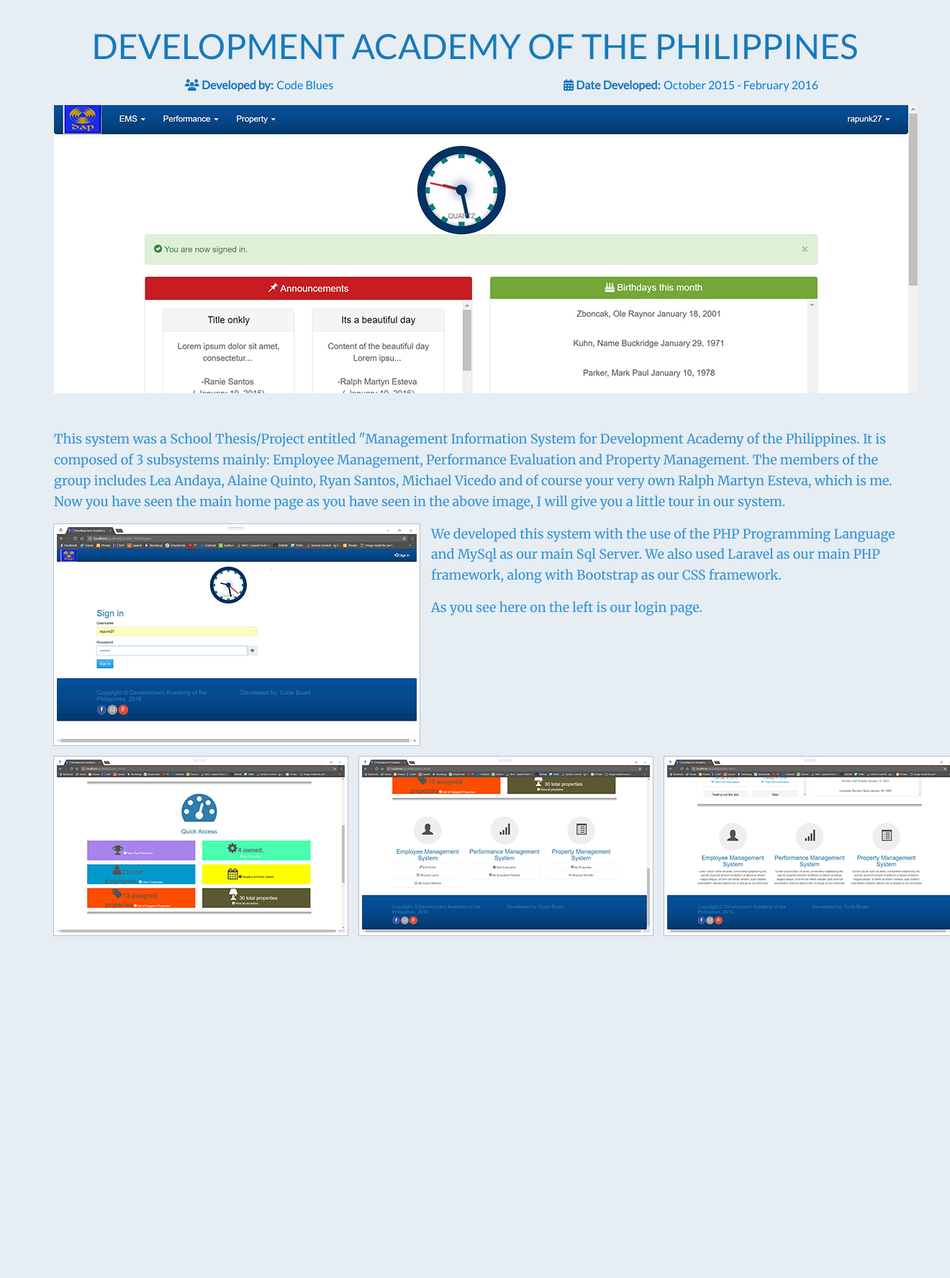
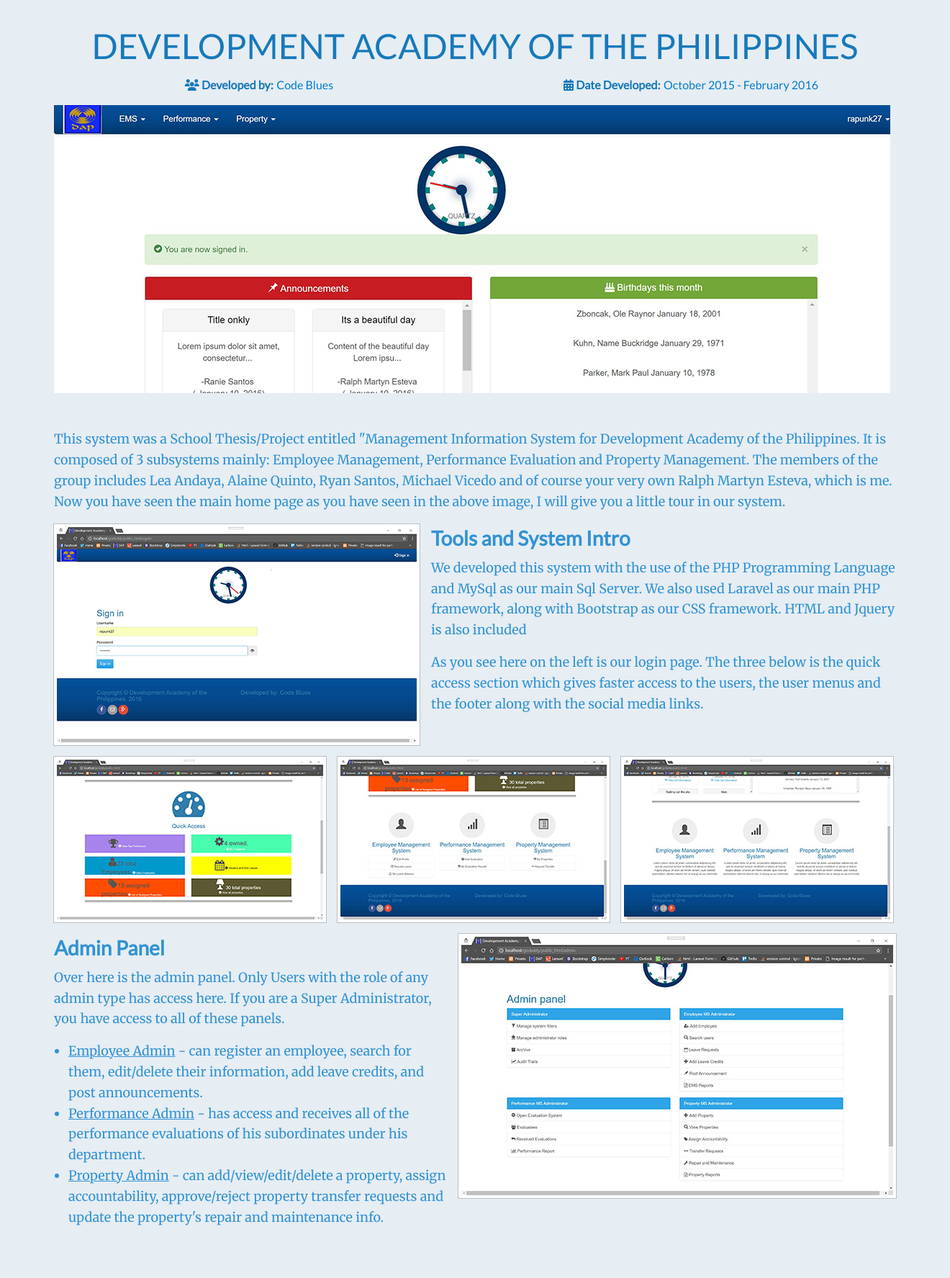
Before and after one commit to rapunk27/portfolio, a PHP site: page /works/dap.php in a window 1320 px wide; the page is wider, and only the part inside the window is pictured. Shown: the part 105-1880 px from the top of that part at 72% size. Run offline with PHP 8.4, Linux system fonts and the light colour scheme; some libraries are stand-ins or nearby versions.

Commit message:
added tools and admin panel info

```diff
--- a/css/styles.css
+++ b/css/styles.css
@@ -346,7 +346,7 @@
 	background-image: url(../works/dap-images/homepage.jpg);
 	background-position: 0px -75px;
 	background-repeat: no-repeat;
-	width: 1200px;
+	width: 1162px;
 	height: 400px;
 }
 
@@ -355,6 +355,15 @@
 	font-family: 'Merriweather', serif;
 	color:#3192d3;
 }
+
+.system-paragraph-title{
+	font-size: 28px;
+	font-weight: bold;
+	font-family: 'Lato', sans-serif;
+	color:#3192d3;
+}
+
+
 
 /*
 .circle-profile:hover{
--- a/works/dap.php
+++ b/works/dap.php
@@ -40,9 +40,11 @@
 					</div>
 				</div>
 				<div class="media-object-section">
-					<p class="system-paragraph">We developed this system with the use of the PHP Programming Language and MySql as our main Sql Server. We also used Laravel as our main PHP framework, along with Bootstrap as our CSS framework. </p>
+					<h4 class="system-paragraph-title">Tools and System Intro</h4>
+					<p class="system-paragraph">We developed this system with the use of the PHP Programming Language and MySql as our main Sql Server. We also used Laravel as our main PHP framework, along with Bootstrap as our CSS framework. HTML and Jquery is also included </p>
 					<p class="system-paragraph">
 						As you see here on the left is our login page.
+						The three below is the quick access section which gives faster access to the users, the user menus and the footer along with the social media links.
 					</p>
 				</div>
 			</div>
@@ -70,6 +72,28 @@
 			</div>
 		</div>
 	</div>
+	<div class="row">
+		<div class="columns">
+			<div class="media-object">
+				<div class="media-object-section main-section">
+					<h4 class="system-paragraph-title">Admin Panel</h4>
+					<p class="system-paragraph">
+						Over here is the admin panel. Only Users with the role of any admin type has access here. If you are a Super Administrator, you have access to all of these panels.
+					</p>
+					<ul>
+						<li class="system-paragraph"><u>Employee Admin</u> - can register an employee, search for them, edit/delete their information, add leave credits, and post announcements.</li>
+						<li class="system-paragraph"><u>Performance Admin</u> - has access and receives all of the performance evaluations of his subordinates under his department.</li>
+						<li class="system-paragraph"><u>Property Admin</u> - can add/view/edit/delete a property, assign accountability, approve/reject property transfer requests and update the property's repair and maintenance info.</li>
+					</ul>
+				</div>
+				<div class="media-object-section align-self-bottom">
+					<div class="thumbnail">
+						<img src="dap-images/admin-panel.jpg">
+					</div>
+				</div>
+			</div>
+		</div>
+	</div>
 </div>
 
 <?php include('../foot.php') ?>
```
Also changed, not shown: works/dap-images/admin-panel.JPG, works/dap-images/footer.JPG, works/dap-images/quick-access.JPG, works/dap-images/systems.JPG.
